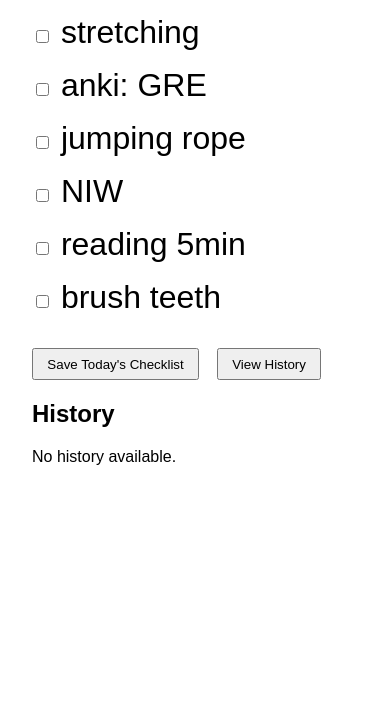
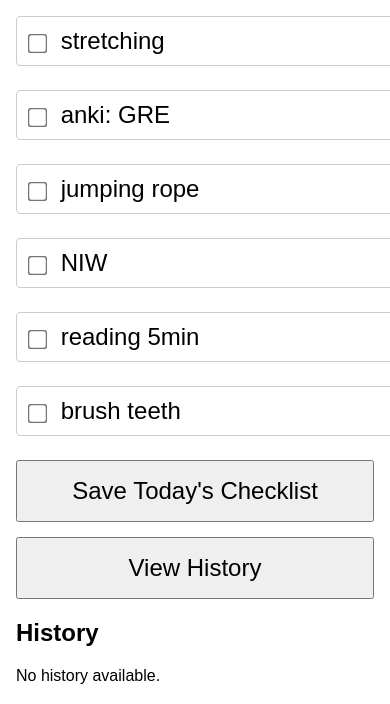
Before and after one commit to pengfeigao2021/anki_html, a plain HTML site: page docs/daily_schedule.html in a window 390 px wide. Shown: the part 140-844 px from the top of the page. Drawn offline with Linux system fonts and the light colour scheme.

Commit message:
update daily schedule for iphone
Signed-off-by: pengfeigao2021 <pengfeigao2021@163.com>

```diff
--- a/docs/daily_schedule.html
+++ b/docs/daily_schedule.html
@@ -27,6 +27,42 @@
       margin-bottom: 1em;
       padding: 0.5em;
       border: 1px solid #ccc;
+    }
+
+    /* Mobile Styles */
+    @media (max-width: 600px) {
+      body {
+        margin: 1em;
+      }
+      ul {
+        font-size: 24px; /* Slightly smaller text to fit mobile screens */
+      }
+      li {
+        margin-bottom: 1em;
+      }
+      /* Make each label display as a block-level element */
+      li label {
+        display: block;
+        width: 100%;
+        padding: 10px;
+        border: 1px solid #ccc;
+        border-radius: 4px;
+      }
+      /* Enlarge the checkbox so it’s easier to tap */
+      input[type="checkbox"] {
+        transform: scale(1.5);
+        margin-right: 10px;
+        vertical-align: middle;
+      }
+      /* Make buttons larger and span the full width */
+      button {
+        display: block;
+        width: 100%;
+        padding: 15px;
+        font-size: 1.5em;
+        margin-bottom: 15px;
+        margin-right: 0;
+      }
     }
   </style>
 </head>
@@ -163,8 +199,6 @@
       });
 
       historyDiv.appendChild(table);
-
-
     }
 
     // Attach event listener to view history button.
```
Also changed, not shown: 1 other file.
